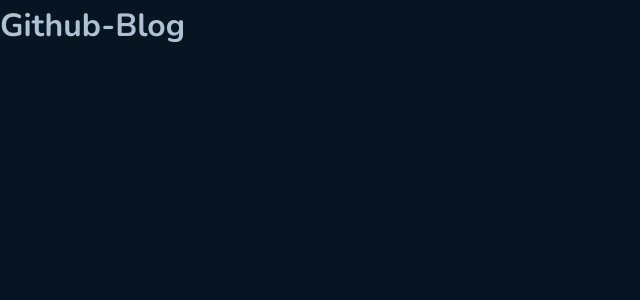
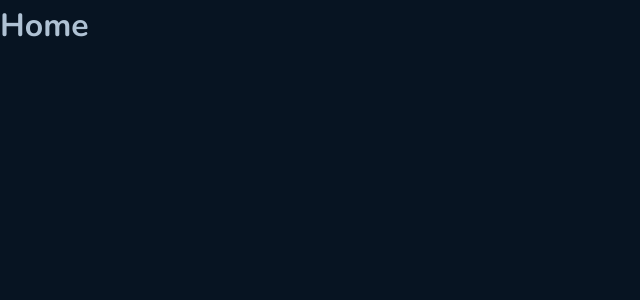
Before and after one commit to VNatario/github-blog, a React (Vite) app: page / in a window 1280 px wide. Shown: the top 300 px of the page, without its empty margins (0-640 px from the left). Built offline with nearby package versions, Linux system fonts and the light colour scheme.

Commit message:
feat: add routes

```diff
--- a/src/App.tsx
+++ b/src/App.tsx
@@ -1,11 +1,15 @@
 import { ThemeProvider } from 'styled-components'
 import { GlobalStyles } from './styles/global'
 import { defaultTheme } from './styles/theme/default'
+import { Router } from './Routes'
+import { BrowserRouter } from 'react-router-dom'
 
 export function App() {
   return (
     <ThemeProvider theme={defaultTheme}>
-      <h1>Github-Blog</h1>
+      <BrowserRouter>
+        <Router />
+      </BrowserRouter>
       <GlobalStyles />
     </ThemeProvider>
   )
--- /dev/null
+++ b/src/Routes.tsx
@@ -0,0 +1,12 @@
+import { Routes, Route } from 'react-router-dom'
+import { Home } from './pages/Home'
+import { Post } from './pages/Post'
+
+export function Router() {
+  return (
+    <Routes>
+      <Route path="/" element={<Home />} />
+      <Route path="/post" element={<Post />} />
+    </Routes>
+  )
+}
--- /dev/null
+++ b/src/pages/Home/index.tsx
@@ -0,0 +1,3 @@
+export function Home() {
+  return <h1>Home</h1>
+}
--- /dev/null
+++ b/src/pages/Post/index.tsx
@@ -0,0 +1,3 @@
+export function Post() {
+  return <h1>Post page</h1>
+}
```
